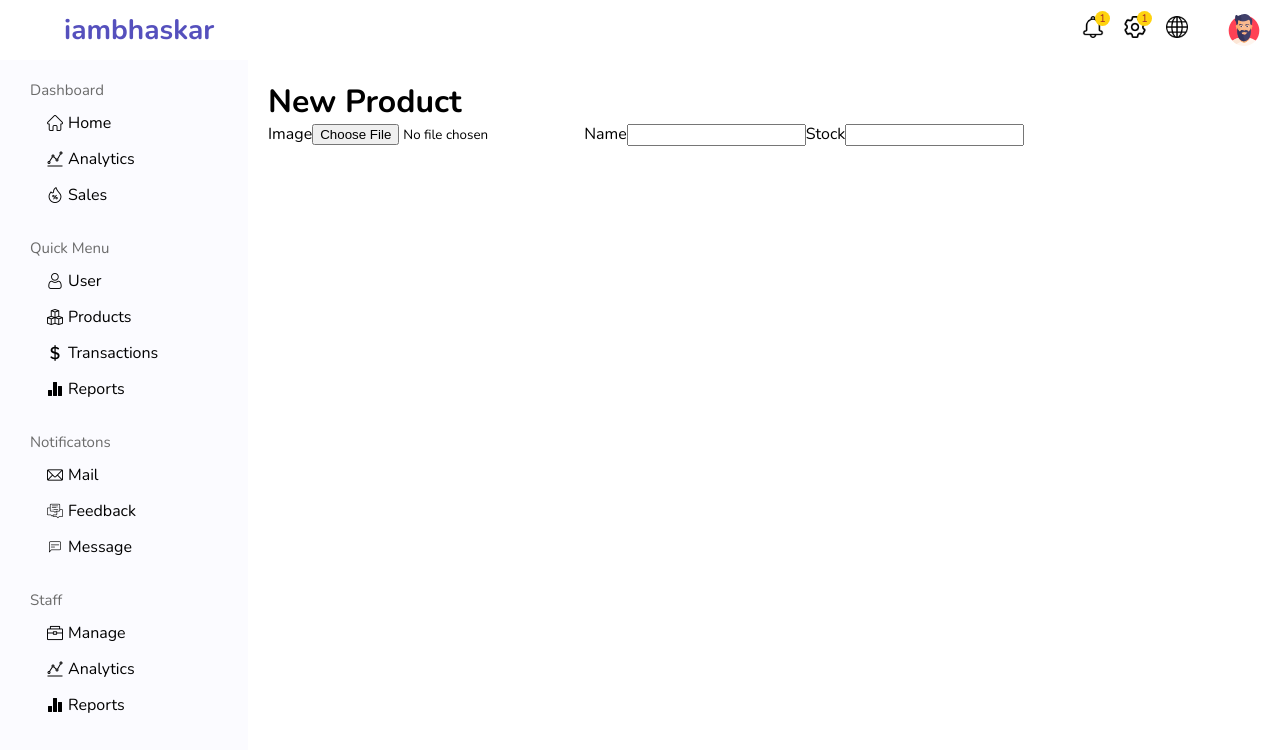
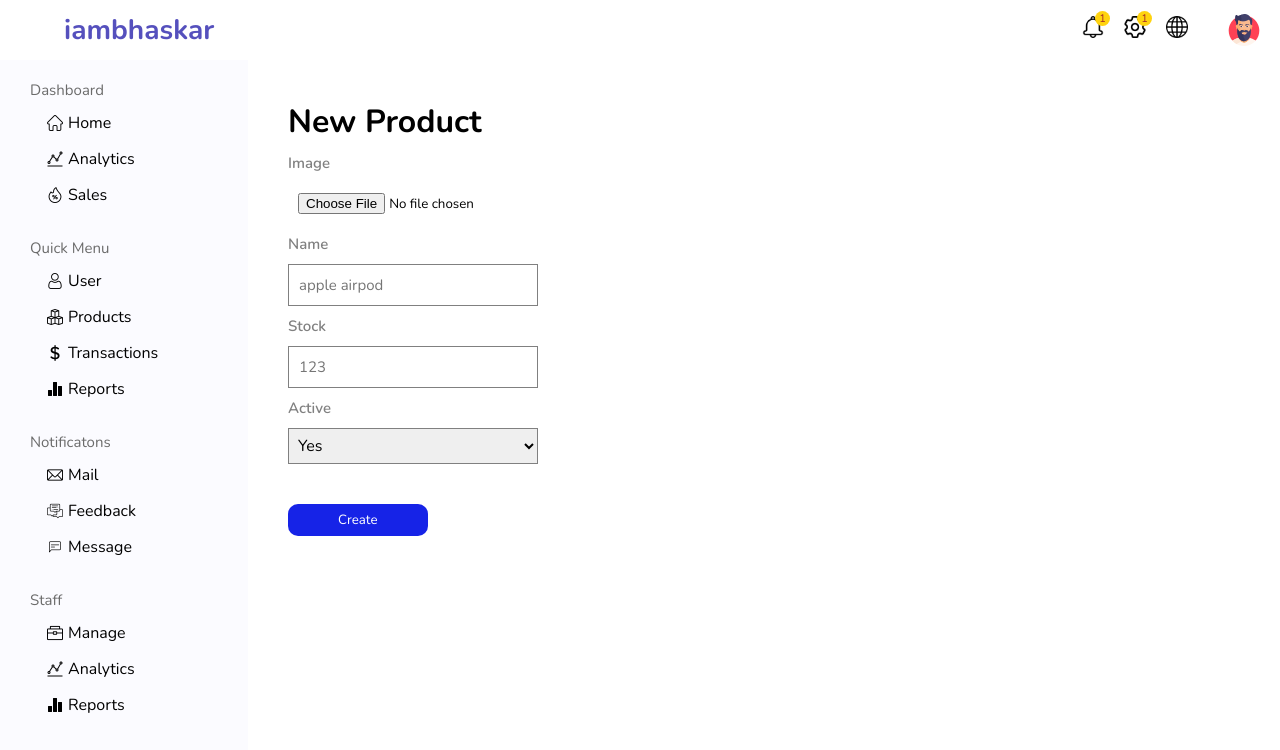
Before and after one commit to bhaskardas090/admin-panel, a React (Create React App) app: page /newProduct in a window 1280 px wide. Shown: the top 750 px of the page. Built offline with nearby package versions, Linux system fonts and the light colour scheme.

Commit message:
New Product Page Completed

```diff
--- a/src/pages/newProduct/NewProduct.jsx
+++ b/src/pages/newProduct/NewProduct.jsx
@@ -6,12 +6,18 @@ export default function NewProduct() {
       <h1>New Product</h1>
       <form className={styles.form}>
         <label htmlFor="imageFile">Image</label>
-        <input type="file" name="imgFile" id="imgFile" />
+        <input type="file" name="imgFile" id="imgFile" className={styles.file}/>
         <label htmlFor="productname">Name</label>
-        <input type="text" name="productname" id="productname" />
+        <input type="text" placeholder="apple airpod" name="productname" id="productname" className={styles.input}/>
         <label htmlFor="stock">Stock</label>
-        <input type="text" name="stock" id="stock" />
+        <input type="text" placeholder="123" name="stock" id="stock" className={styles.input}/>
+        <label htmlFor="active">Active</label>
+        <select name="active" id="active" className={styles.input}>
+          <option value="yes">Yes</option>
+          <option value="no">No</option>
+        </select>
       </form>
+      <button className={styles.createButton}>Create</button>
     </div>
   )
 }
--- a/src/pages/newProduct/newProduct.module.css
+++ b/src/pages/newProduct/newProduct.module.css
@@ -0,0 +1,42 @@
+.newProduct{
+  margin: 20px;
+}
+.form>label{
+  display: block;
+  margin: 10px 0;
+  color: grey;
+  font-weight: 600;
+  font-size: 15px;
+}
+
+.file{
+  margin: 10px;
+}
+
+.input{
+  border: none;
+  width: 250px;
+  border: 1px grey solid;
+  font-size: 16px;
+  padding: 5px;
+}
+
+.input:placeholder-shown{
+  font-size: 15px;
+  padding: 10px;
+}
+
+.input:focus{
+  outline: none;
+}
+
+.createButton{
+  border: none;
+  padding: 8px;
+  border-radius: 10px;
+  cursor: pointer;
+  background-color: rgb(22, 35, 231);
+  color: white;
+  padding: 7px 50px;
+  margin-top: 40px;
+}
```
